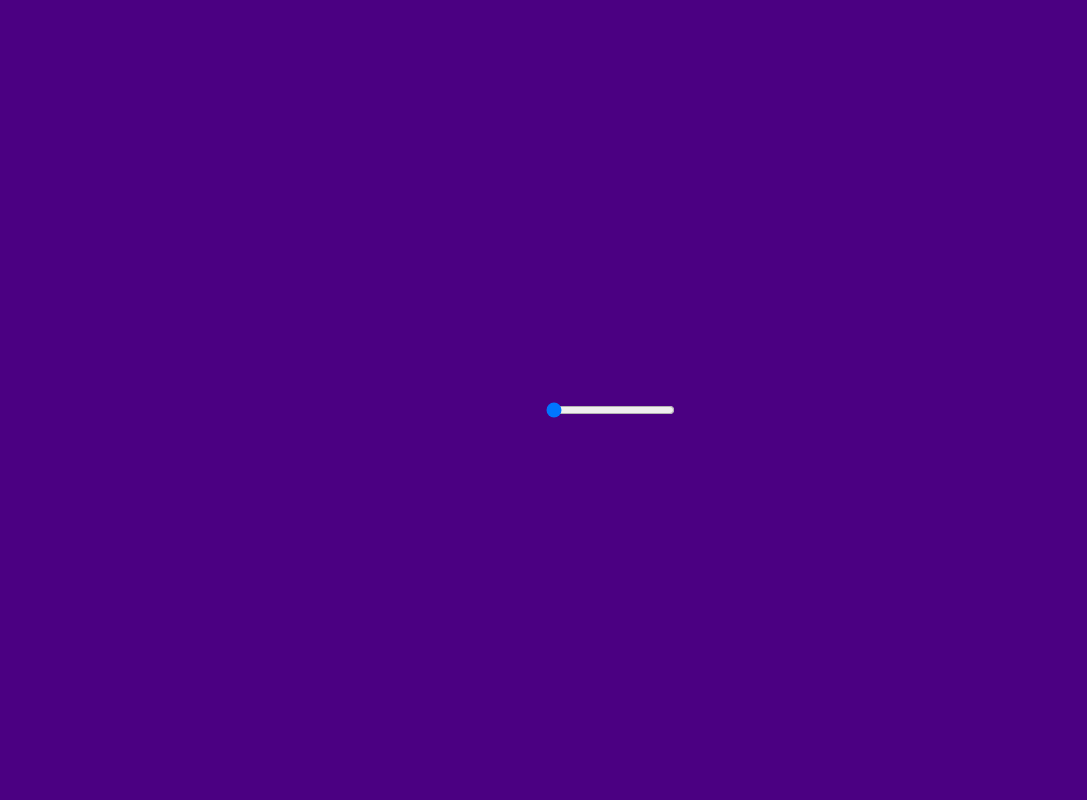
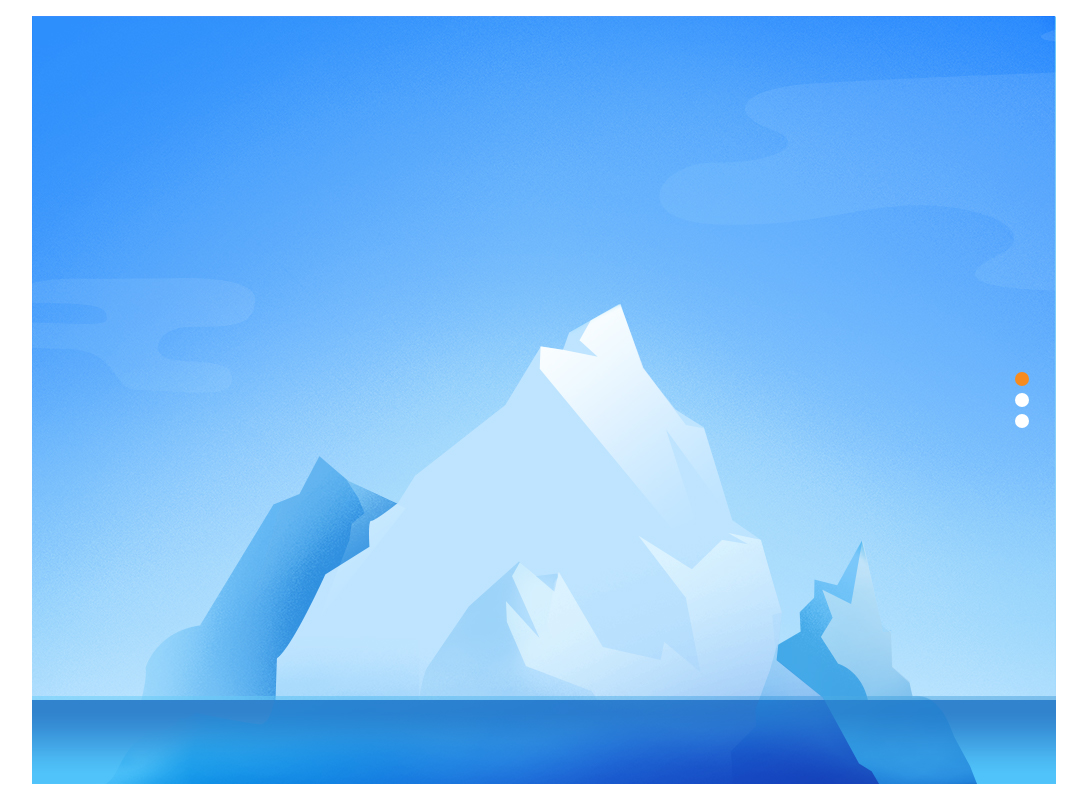
Before and after one commit to Arver1/Med, a website: page index.html in a window 1280 px wide. Shown: the whole page, without its empty margins (96-1183 px from the left). Drawn offline with Linux system fonts and the light colour scheme.

Commit message:
added control vertical panel

```diff
--- a/index.html
+++ b/index.html
@@ -13,18 +13,52 @@
       padding: 0;
       position:fixed
     }
-    .wrapper{
-      width: 100%;
+    .wrapper {
+      height: 100%;
       margin: 0 auto;
+      display: flex;
+      justify-content: center;
+      align-items: center;
+      align-content: center;
+      cursor: pointer;
+    }
+    .container {
+      width: 1024px;
+      height: 768px;
+      position: relative;
+      overflow: hidden;
+    }
+    .controls {
+      width: 14px;
+      height: 100%;
+      position: absolute;
+      top: 0;
+      right: 27px;
+      display: flex;
+      flex-direction: column;
+      justify-content: center;
+      background: transparent;
+    }
+    .control {
+      width: 14px;
+      height: 14px;
+      background-color: #fff;
+      border-radius: 50%;
+    }
+    .control:not(:last-child){
+      margin-bottom: 7px;
+    }
+    .control_active {
+      background-color: #f78b1f;
     }
     .slide_1,
     .slide_2,
     .slide_3 {
-      width: 100%;
-      height: 100vh;
+      width: 1024px;
+      height: 768px;
       position: absolute;
       overflow: hidden;
-      /*visibility: hidden;*/
+      visibility: hidden;
     }
     .slideH_slider {
       height: 100%;
@@ -38,14 +72,17 @@
     }
 
     .slide_1 {
-      /*background-color: wheat;*/
+      background: #163AB2 url('img/slideV1@1x.jpg') 50% 50%;
     }
     .slide_2 {
-      background: #163AB2 url('img/slideV2.jpg') 50% 50%;
-      background-size: cover;
+      background: #163AB2 url('img/slideV2@1x.jpg') 50% 50%;
+      /*background-size: cover;*/
     }
     .slide_3 {
-      background-color: gold;
+      /*background-color: gold;*/
+    }
+    .slideH_1 {
+      background: #0c1444 url('img/slideV3H1@1x.jpg') 50% 50%;
     }
     .leave_down {
       transform: translateY(-100%);
@@ -56,6 +93,9 @@
       transform: translateY(-100%);
       transition: all 300ms;
       position: relative;
+    }
+    .enter_up {
+      visibility: visible;
     }
     .leave_up {
       transform: translateY(100%);
@@ -71,7 +111,10 @@
 </head>
 <body>
   <div class="wrapper">
-    <div class="slide slide_1 active">
+    <div class="container">
+      <div class="slide slide_1 active"></div>
+      <div class="slide slide_2"></div>
+      <div class="slide slide_3">
         <input type="range" class="control_hz"
                style="position: absolute; top: 50%; left: 50%; z-index: 100"
                min="0"
@@ -80,7 +123,7 @@
                value="0"
         >
         <div class="slideH_slider">
-        <div class="slideH slideH_1" style="background: indigo">
+          <div class="slideH slideH_1">
           </div>
           <div class="slideH slideH_2" style="background: green">
           </div>
@@ -88,8 +131,17 @@
           </div>
         </div>
       </div>
-    <div class="slide slide_2"></div>
-    <div class="slide slide_3">
+      <div class="controls">
+        <div class="control control_1 control_active">
+
+        </div>
+        <div class="control control_2">
+
+        </div>
+        <div class="control control_3">
+
+        </div>
+      </div>
     </div>
   </div>
 <script>
@@ -100,6 +152,36 @@
   const fps = 50;
   const totalTime = 2000;
   let timerId = null;
+
+  /* controls
+  * */
+
+  const panel = document.querySelector('.controls');
+  const controls =  panel.querySelectorAll('.control');
+
+  panel.addEventListener('click', function(e){
+    if(e.target === this) return;
+    const names = e.target.className;
+    if(~names.indexOf('control_active')){
+      return;
+    }
+    const oldValue = panel.querySelector('.control_active').className.replace(/\D/g, '') - 1;
+    const value = names.replace(/\D/g, '') - 1;
+    const delta = value - oldValue;
+    const count = delta < 0 ? -delta : delta;
+    const event = new WheelEvent('wheel', {
+      deltaY: value > oldValue ? 100 : -100
+    });
+    for(let i = 0; i <= count; i++){
+      if(i === 0) window.dispatchEvent(event);
+      setTimeout(()=>{
+        window.dispatchEvent(event);
+      }, 300);
+    }
+  });
+  /*
+  * */
+
 
   /* horizontal slider
   * */
@@ -127,7 +209,7 @@
       }
 
       changeXSlide(timePassed, k, direction);
-    },20)
+    },20);
     oldVal = e.target.value;
     // slideH.style.transform = `translateX(-${e.target.value * 100}%)`;
   });
@@ -170,9 +252,13 @@
         current = activeNum - 1 === 0 ? 0 : activeNum - 1;
         arrSlides[activeNum].classList.toggle('active' );
         arrSlides[activeNum].classList.toggle('leave_up');
+        arrSlides[current].classList.toggle('enter_up');
         setTimeout(()=>{
           arrSlides[activeNum].classList.toggle('leave_up');
           arrSlides[current].classList.toggle('active');
+          arrSlides[current].classList.toggle('enter_up');
+          controls[activeNum].classList.toggle('control_active');
+          controls[current].classList.toggle('control_active');
         }, 300);
       }
       if (e.deltaY > 0 || e.touches && e.touches[0].clientY < temp)  {
@@ -185,6 +271,8 @@
         setTimeout(()=>{
           arrSlides[activeNum].classList.toggle('leave_down');
           arrSlides[current].classList.toggle('enter_down');
+          controls[activeNum].classList.toggle('control_active');
+          controls[current].classList.toggle('control_active');
         }, 300);
       }
     }, 100);
```
Also changed, not shown: img/slideV1@1x.jpg (added), img/slideV2@1x.jpg (added), img/slideV2@2x.jpg (added), img/slideV3H1@1x.jpg (added), img/slideV3H1@2x.jpg (added), 1 other file. Lines whose indentation alone changed are shown as unchanged.
